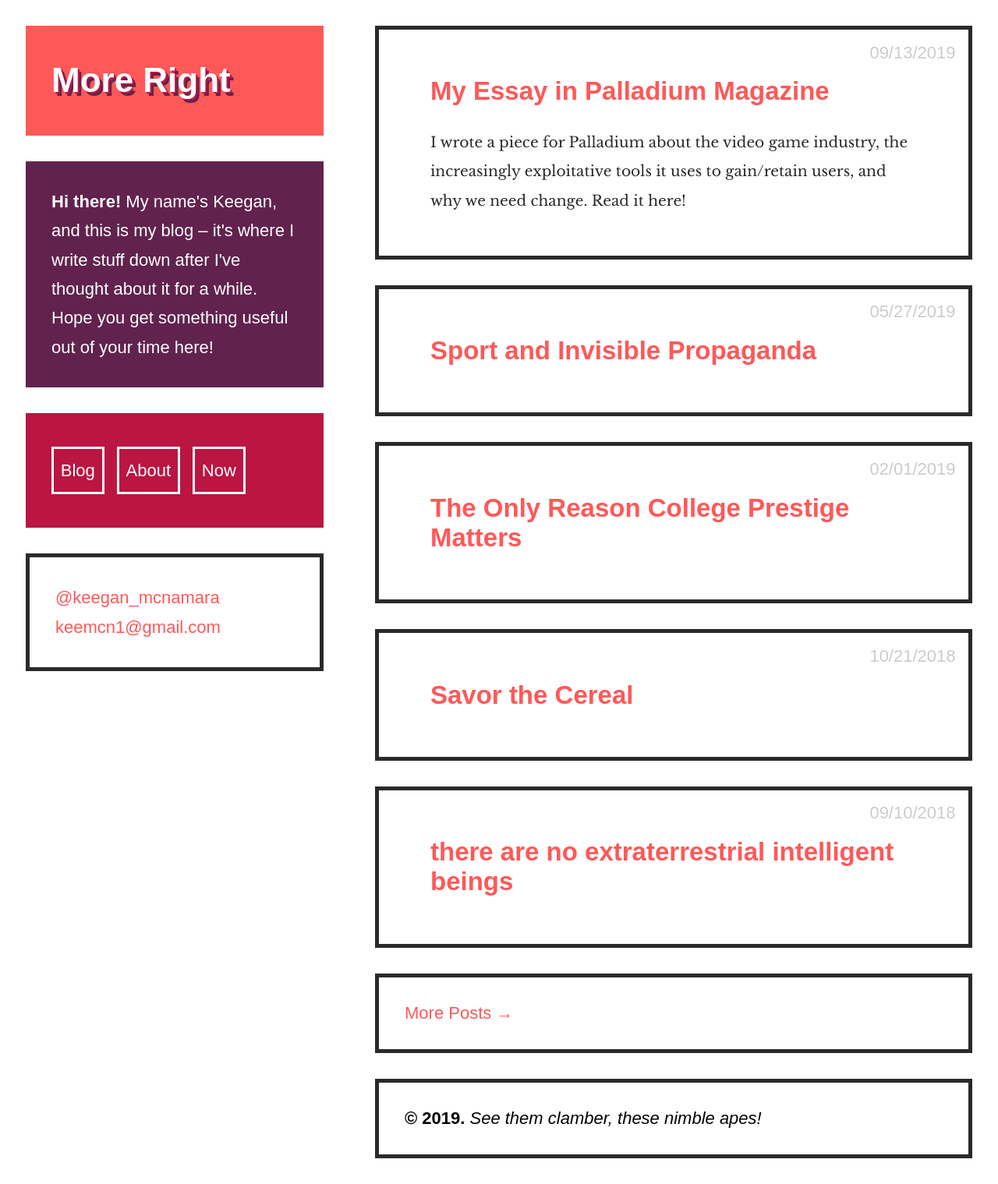
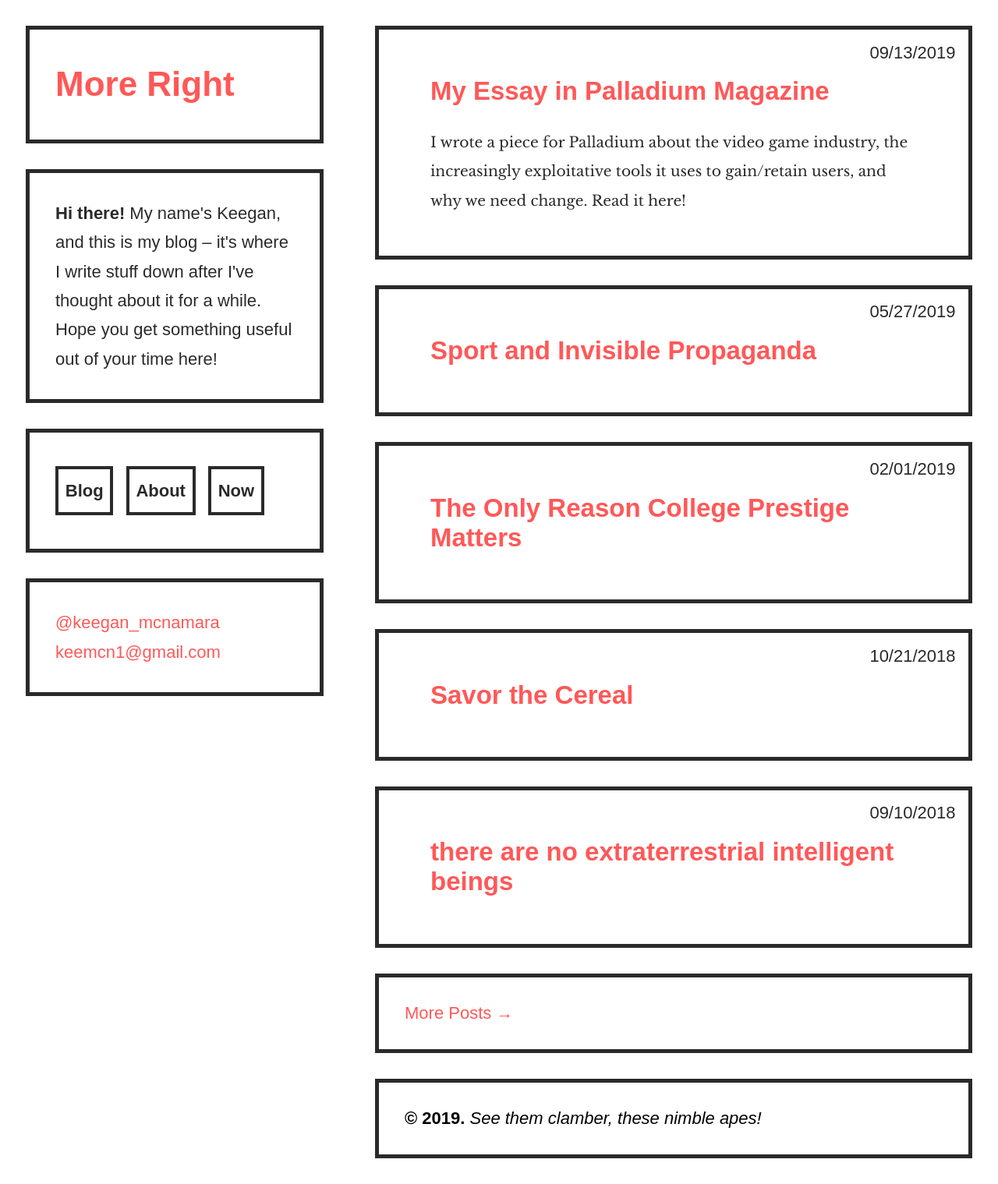
Before and after one commit to keemcn/keemcn.github.io, a Jekyll site: the page built from index.html, in a window 1280 px wide. Shown: the whole page at 78% size. Built offline with Jekyll 4.4.1, drawn with Linux system fonts in a browser that asks for light colours.

Commit message:
changed color scheme entirely

```diff
--- a/_includes/header.html
+++ b/_includes/header.html
@@ -1,8 +1,8 @@
 <aside class="main-header">
   <header class="module">
-    <h1><a href="/" style="text-shadow: 2.2px 2.2px 0 #bb1542, 4.5px 4.5px 0 #61234e;"><b>{{ site.title }}</b></a></h1>
+    <h1><a href="/"><b>{{ site.title }}</b></a></h1>
   </header>
-  <div style="color: white;" class="module color2">
+  <div class="module color2">
     <b>Hi there! </b>{{ site.description }}
   </div>
   <nav class="module color4">
@@ -11,7 +11,7 @@
     <a href="/now/">Now</a>
   </nav>
   <div class="module color3">
-    <a style="color: #ff5858; font-weight: medium" href="https://twitter.com/keegan_mcnamara" target="_blank">@keegan_mcnamara</a>
-    <a style="color: #ff5858; font-weight: medium" href="mailto:keemcn1@gmail.com" target="_blank">keemcn1@gmail.com</a>
+    <a style="font-weight: medium" href="https://twitter.com/keegan_mcnamara" target="_blank">@keegan_mcnamara</a>
+    <a style="font-weight: medium" href="mailto:keemcn1@gmail.com" target="_blank">keemcn1@gmail.com</a>
   </div>
 </aside>
--- a/_sass/_layout.scss
+++ b/_sass/_layout.scss
@@ -1,15 +1,22 @@
 .color1 {
-    background: $salmon;
+    background: white;
+    border: 5px solid $dark-grey;
 }
 .color2 {
-    background: $purple;
+    background: white;
+    border: 5px solid $dark-grey;
+    color: $dark-grey;
 }
 .color3 {
     background: white;
-    border: 5px solid #2a2a2b;
+    border: 5px solid $dark-grey;
+    a {
+      color: $highlight !important;
+    }
 }
 .color4 {
-    background: $rose;
+    background: white;
+    border: 5px solid $dark-grey;
 }
 
 
@@ -55,7 +62,7 @@ p {
   padding:0;
 
   a {
-    color: #ff5858;
+    color: $dark-grey;
     &:hover,
     &:focus {
       color: #032535;
@@ -75,10 +82,11 @@ p {
 
 nav {
   a {
-    color: #fff !important;
+    color: $dark-grey !important;
+    font-weight: bold !important;
     padding: 0.4em;
-    background: #bb1542;
-    border: 3px solid #fff;
+    background: white;
+    border: 4px solid $dark-grey;
     display:inline-block;
     &:nth-child(2n) {
       margin: 10px;
@@ -87,9 +95,9 @@ nav {
       box-sizing: border-box;
       -moz-box-sizing: border-box;
       -webkit-box-sizing: border-box;
-      background: #fff;
-      border: 3px solid #fff;
-      color: #bb1542 !important;
+      background: $dark-grey;
+      // border: 3px solid #fff;
+      color: white !important;
       // for now
     }
   }
@@ -114,17 +122,20 @@ nav {
     }
 
     a {
-      color: #fff;
+      color: $highlight;
       font-weight: normal;
       &:hover,
       &:focus {
-        color: #fff;
+        color: $dark-grey;
       }
     }
 }
 
 header {
-  background: $salmon;
+  background: white;
+  border: 5px solid $dark-grey;
+  color: $highlight;
+  // text-shadow: 2.2px 2.2px 0 #565659, 4.5px 4.5px 0 #b3b3ba;
 }
 
 /*****************************************************************************/
@@ -137,20 +148,21 @@ article {
   padding-left: $spacing-unit*2 !important;
   padding-right: $spacing-unit*2 !important;
   li {
-    color: #2a2a2b;
+    color: $dark-grey;
     font-family: $serif-font-family;
     font-size: $base-font-size * .85;
   }
   p {
 
     line-height: 2em;
-    color: #2a2a2b;
+    color: $dark-grey;
     font-family: $serif-font-family;
     font-size: $base-font-size * .85;
     a {
       border-bottom: .125em solid #ccc;
       padding: 0 0 .125em 0;
       display: inline;
+      color: $highlight !important;
       &:hover {
         background: $link-hover;
         border: 0;
@@ -161,7 +173,7 @@ article {
 }
 
 time {
-    color: #ccc;
+    color: $dark-grey;
     position: absolute;
     top: 0.75em;
     right: 0.75em;
--- a/css/main.scss
+++ b/css/main.scss
@@ -14,7 +14,13 @@ $link-hover:        #fff;
 $spacing-unit:      1.5em;
 $salmon:            #ff5858;
 $purple:            #61234e;
-$rose:             #bb1542;
+$rose:              #bb1542;
+$dark-grey:         #2a2a2b;
+$highlight:         #ff5858;
+// $highlight:         #0962ea;
+// $salmon:            #2c3e50;
+// $purple:            #34495e;
+// $rose:             #3498db;
 $body-background:   #fff;
 
 // Import partials from `sass_dir` (defaults to `_sass`)
```
Also changed, not shown: 16 other files.
